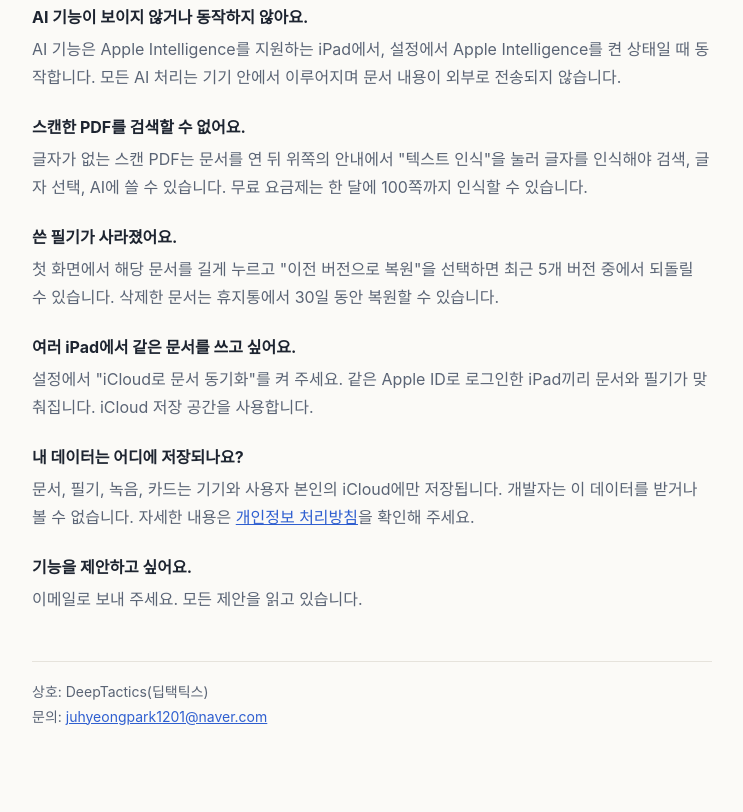
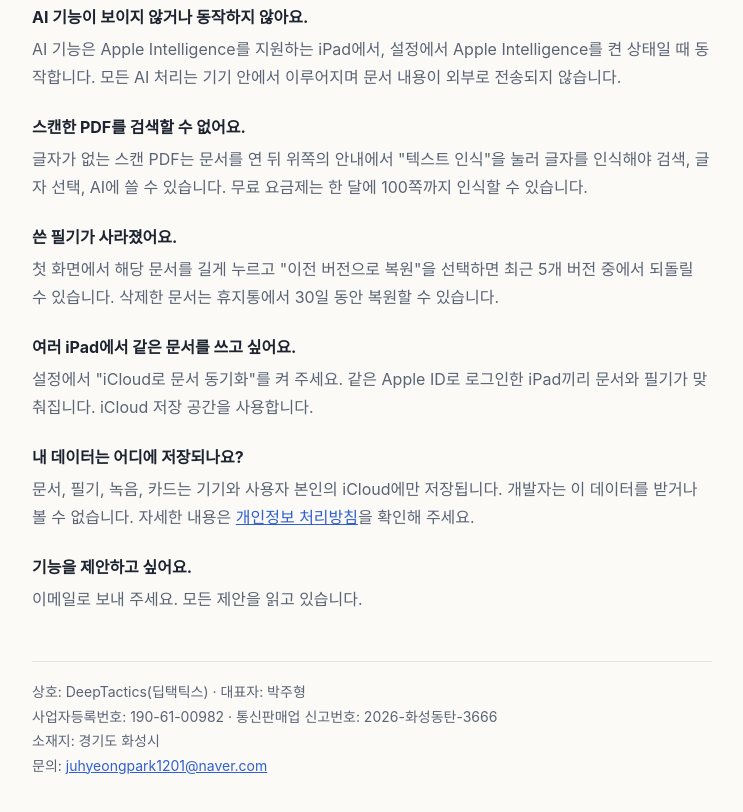
Before and after one commit to DeepTactics-Developer/noto-pages, a plain HTML site: page index.html in a window 1280 px wide. Shown: the part 690-1502 px from the top of the page, without its empty margins (268-1011 px from the left). Drawn offline with Linux system fonts and the light colour scheme.

Commit message:
Seller information in the footer

```diff
--- a/index.html
+++ b/index.html
@@ -46,7 +46,9 @@
 <p>이메일로 보내 주세요. 모든 제안을 읽고 있습니다.</p>
 </div>
 <footer>
-<div>상호: DeepTactics(딥택틱스)</div>
+<div>상호: DeepTactics(딥택틱스) · 대표자: 박주형</div>
+<div>사업자등록번호: 190-61-00982 · 통신판매업 신고번호: 2026-화성동탄-3666</div>
+<div>소재지: 경기도 화성시</div>
 <div>문의: <a href="mailto:juhyeongpark1201@naver.com">juhyeongpark1201@naver.com</a></div>
 </footer>
 </main></body></html>
```
Also changed, not shown: privacy/index.html (+3 -1 lines), terms/index.html (+3 -1 lines).
